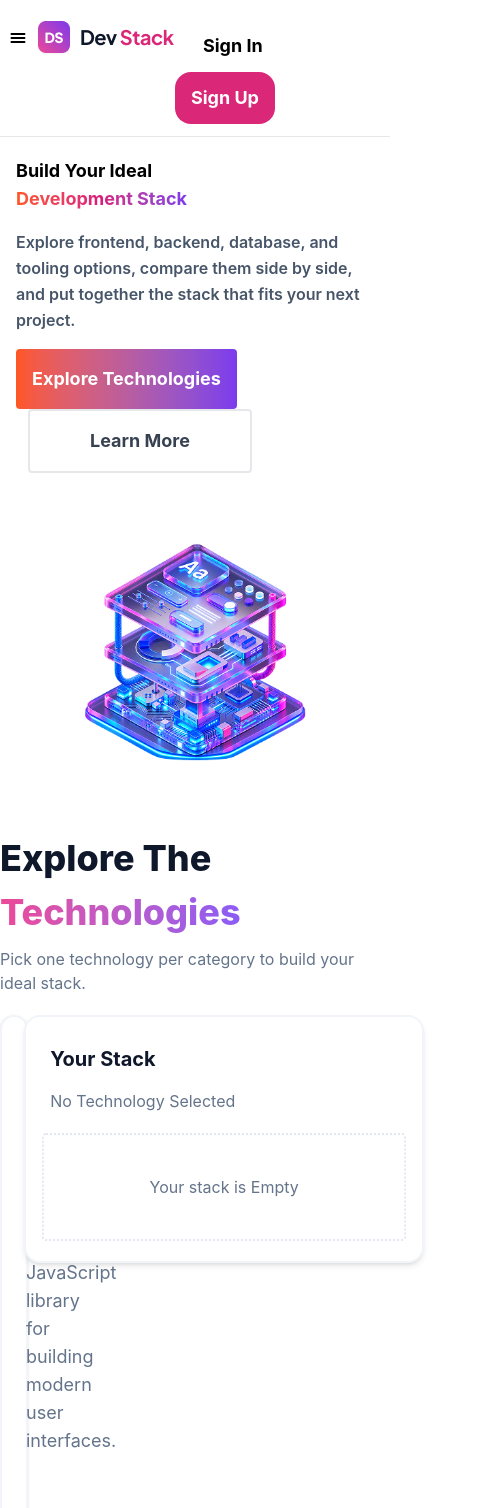
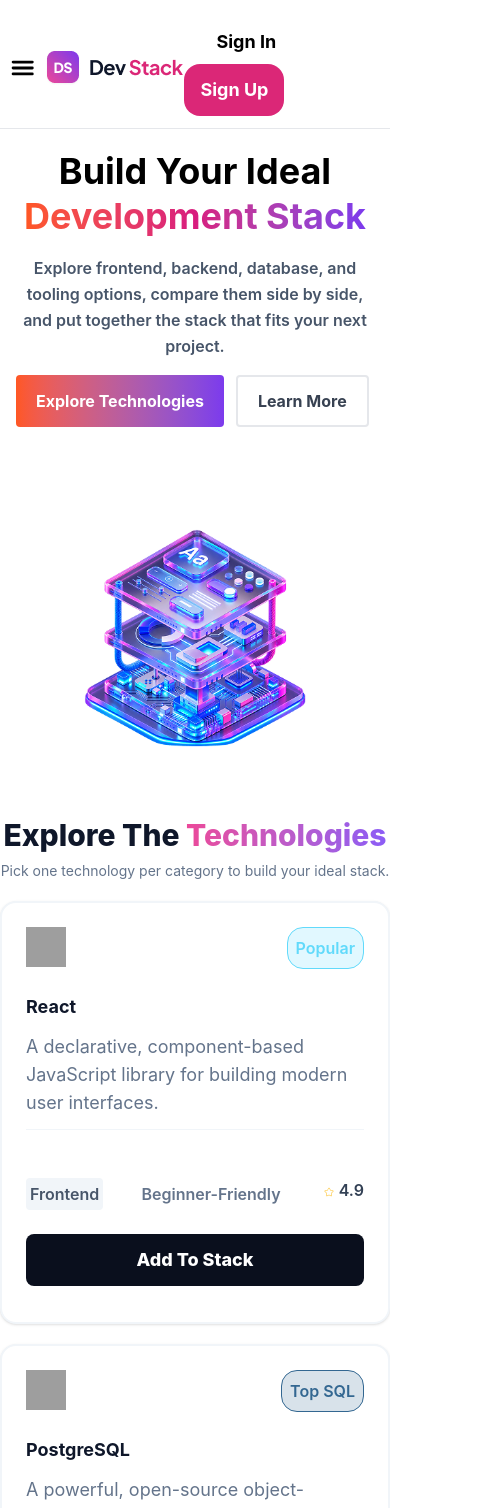
Before and after one commit to rakibhossendev/Dev_Stack, a React (Vite) app: page / in a window 390 px wide. Shown: the top 1508 px of the page, 478 px wide, since content can reach past the window. Built offline with nearby package versions, Linux system fonts and the light colour scheme; grey boxes are pictures that could not be loaded.

Commit message:
Add Responsive UI

```diff
--- a/src/components/Footer/Footer.tsx
+++ b/src/components/Footer/Footer.tsx
@@ -7,13 +7,13 @@ export default function Footer() {
             <hr className="mt-10 text-[#E5E7EB]" />
             <div className="flex justify-between mt-10 container mx-auto p-4">
                 <div className="">
-                    <img className="mt-3 py-3" src={footerLogo} alt="Footer Logo dev stack" />
-                    <p className="text-md text-[#64748B] font-semibold text-wrap">
+                    <img className="mt-3 mx-auto sm:mx-0 py-3" src={footerLogo} alt="Footer Logo dev stack" />
+                    <p className="text-md text-center sm:text-left text-[#64748B] font-semibold text-wrap">
                         Curated tools, technologies, and resources for developers building
                         modern software.
                     </p>
 
-                    <ul className="flex gap-4 py-3">
+                    <ul className="flex justify-center list-disc sm:list-none sm:justify-start gap-4 py-3">
                         <li><a className="text-md font-semibold text-[#475569] " href="#">GitHub</a></li>
                         <li><a className="text-md font-semibold text-[#475569] " href="#">Twitter</a></li>
                         <li><a className="text-md font-semibold text-[#475569] " href="#">Linkedin</a></li>
@@ -21,7 +21,7 @@ export default function Footer() {
 
                 </div>
 
-                <div>
+                <div className="hidden sm:block">
                     <h2 className="text-[#0F172A] font-bold text-lg mt-2">PRODUCTS</h2>
                     <ul className="mt-3 flex flex-col gap-1">
                         <li><a className="text-md font-semibold text-[#475569] " href="#">Home</a></li>
@@ -30,7 +30,7 @@ export default function Footer() {
                     </ul>
                 </div>
 
-                <div>
+                <div className="hidden sm:block">
                     <h2 className="text-[#0F172A] font-bold text-lg mt-2">COMPANY</h2>
                     <ul className="mt-3 flex flex-col gap-1">
                         <li><a className="text-md font-semibold text-[#475569]" href="#">About</a></li>
@@ -39,7 +39,7 @@ export default function Footer() {
                     </ul>
                 </div>
 
-                <div>
+                <div className="hidden sm:block">
                     <h2 className="text-[#0F172A] font-bold text-lg mt-2">LEGAL</h2>
                     <ul className="mt-3 flex flex-col gap-1">
                         <li><a className="text-md font-semibold text-[#475569]" href="#">Privacy Policy</a></li>
@@ -51,7 +51,7 @@ export default function Footer() {
             </div>
 
         <hr className="text-[#E5E7EB]" />
-        <div className="flex justify-between p-4 px-8">
+        <div className="flex justify-between p-4 px-8 container mx-auto">
             <p className="text-[#94A3B8]">© 2026 Dev Stack. All rights reserved.</p>
 
             <ul className="flex gap-4">
--- a/src/components/Hero/Hero.tsx
+++ b/src/components/Hero/Hero.tsx
@@ -4,20 +4,23 @@ export default function HeroSection() {
 
     return (
         <section className="container mx-auto px-4">
-            <div className="flex flex-col md:flex-row  justify-between items-center">
+            <div className="flex flex-col md:flex-row gap-8 md:gap-4 justify-between items-center">
 
-                <div>
-                    <h1 className="text-lg sm:text-[48px] md:text-[60px] font-bold">Build Your Ideal <span className="bg-gradient-to-r from-[#FF5722] via-[#D81B7E] to-[#7C3AED] bg-clip-text text-transparent"><br/>Development Stack</span></h1>
-
+                <div className="w-full md:w-1/2 text-center md:text-left">
+                    <h1 className="text-4xl sm:text-[48px] md:text-[60px] font-bold leading-tight mx-w-2xl">Build Your Ideal <span className="bg-gradient-to-r from-[#FF5722] via-[#D81B7E] to-[#7C3AED] bg-clip-text text-transparent"><br />Development Stack</span></h1>
                     <p className="text-md font-semibold sm:text-lg text-[#475569] mt-4 leading-relaxed">
                         Explore frontend, backend, database, and tooling options,
                         compare them side by side, and put together the stack that
                         fits your next project.
                     </p>
 
-                    <div className="mt-4">
-                        <button className="p-4 text-lg font-bold cursor-pointer rounded text-white bg-gradient-to-r from-[#FF5722] to-[#7C3AED] ">Explore Technologies</button>
-                        <button className="px-15 text-lg font-bold cursor-pointer p-4 rounded border-2 border-[#E5E7EB] text-[#374151] mx-3 hover:bg-[#fafafa]">Learn More</button>
+                    <div className="mt-4 flex gap-3">
+                        <button className="px-5 py-3 text-base font-bold cursor-pointer rounded text-white bg-gradient-to-r from-[#FF5722] to-[#7C3AED]">
+                            Explore Technologies
+                        </button>
+                        <button className="px-5 py-3 text-base font-bold cursor-pointer rounded border-2 border-[#E5E7EB] text-[#374151] hover:bg-[#fafafa]">
+                            Learn More
+                        </button>
                     </div>
                 </div>
 
--- a/src/components/Navbar/Navbar.tsx
+++ b/src/components/Navbar/Navbar.tsx
@@ -5,8 +5,8 @@ export default function Navbar(){
 
     return (
         <nav className="container mx-auto py-5 sticky top-0 z-50 bg-[#FFFFFF]">
-            <div className="flex justify-between">
-                <IoMenu className="block md:hidden text-4xl cursor-pointer p-2 "></IoMenu>
+            <div className="flex justify-center items-center sm:justify-between">
+                <IoMenu className="block md:hidden text-5xl cursor-pointer p-2 "></IoMenu>
 
                 <img className="w-fit h-fit" src={navLogo} alt="Navbar logo"/>
 
@@ -19,7 +19,7 @@ export default function Navbar(){
                 </ul>
 
                 <div>
-                    <button className="mx-4 p-3 px-3 rounded-2xl text-lg font-bold cursor-pointer ">Sign In</button>
+                    <button className="mx-4 px-4 p-2  sm:p-3 sm:px-3 rounded-2xl text-lg font-bold cursor-pointer ">Sign In</button>
                     <button className=" p-3 px-4 rounded-2xl text-lg font-bold bg-[#DB2777] text-white cursor-pointer hover:bg-[#e5aec7] hover:text-black">Sign Up</button>
                 </div>
             </div>
--- a/src/components/Technologies/TechnologiesHome.tsx
+++ b/src/components/Technologies/TechnologiesHome.tsx
@@ -15,10 +15,10 @@ export default function TechnologiesHome() {
 
     return (
         <section className="mx-auto container">
-            <h2 className="text-[#0F172A] text-[36px] font-extrabold ">Explore The <span className="bg-gradient-to-r from-[#EC4899] to-[#8B5CF6] bg-clip-text text-transparent">Technologies</span></h2>
-            <p className="text-[#64748B] text-[16px] mt-2">Pick one technology per category to build your ideal stack.</p>
+            <h2 className="text-[#0F172A]  text-3xl sm:text-[36px] font-extrabold text-center sm:text-left">Explore The <span className="bg-gradient-to-r from-[#EC4899] to-[#8B5CF6] bg-clip-text text-transparent">Technologies</span></h2>
+            <p className="text-[#64748B] text-center sm:text-left text-sm sm:text-[16px] mt-2">Pick one technology per category to build your ideal stack.</p>
 
-            <div className="grid grid-cols-[1fr_400px] items-start gap-6">
+            <div className="grid  grid-cols-1 sm:grid-cols-[1fr_400px] items-start gap-6">
                 <Suspense fallback={<p>Loading....</p>}>
                     <Technologies updateStackData={updateStackData} addedStackData={addedStackData} technologiesPromise={technologiesPromise()}></Technologies>
                 </Suspense>
```
Also changed, not shown: 1 other file (tests, documents, lock files or other folders).
